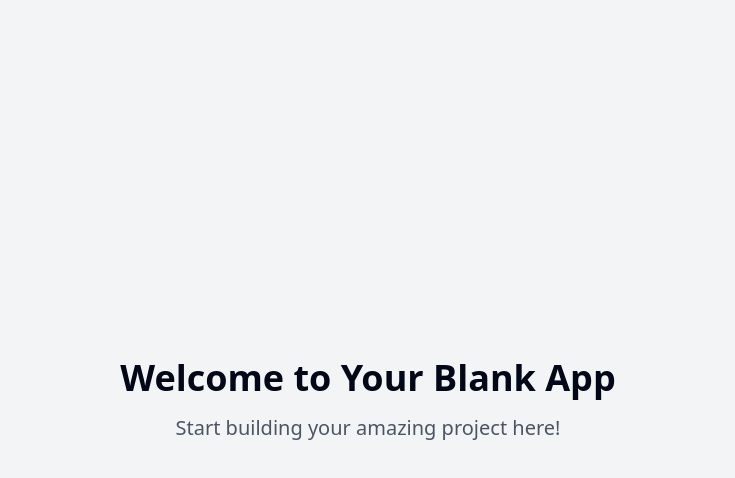
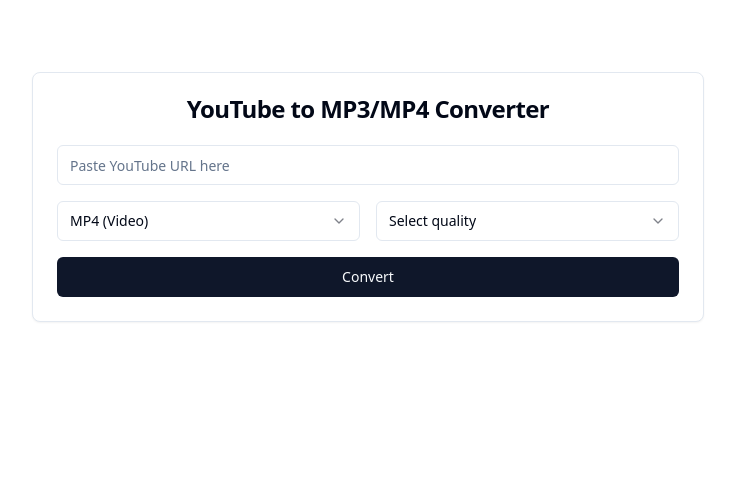
Before and after one commit to Victory-emmanuel/video-audio-forge, a React (Vite) app: page / in a window 1280 px wide. Shown: the top 478 px of the page, without its empty margins (272-1007 px from the left). Built offline with nearby package versions, Linux system fonts and the light colour scheme.

Commit message:
Build web app step by step

```diff
--- /dev/null
+++ b/src/components/YoutubeConverter.tsx
@@ -0,0 +1,84 @@
+
+import { useState } from 'react';
+import { Card, CardContent, CardHeader, CardTitle } from '@/components/ui/card';
+import { Input } from '@/components/ui/input';
+import { Button } from '@/components/ui/button';
+import { Select, SelectContent, SelectItem, SelectTrigger, SelectValue } from '@/components/ui/select';
+import { toast } from 'sonner';
+
+const YoutubeConverter = () => {
+  const [url, setUrl] = useState('');
+  const [format, setFormat] = useState('mp4');
+  const [quality, setQuality] = useState('');
+
+  const videoQualities = ['360p', '480p', '720p', '1080p'];
+  const audioQualities = ['128kbps', '192kbps', '256kbps', '320kbps'];
+
+  const handleSubmit = async (e: React.FormEvent) => {
+    e.preventDefault();
+    if (!url) {
+      toast.error('Please enter a YouTube URL');
+      return;
+    }
+    // We'll implement the conversion logic in the next step
+    toast.info('Converting... This feature will be implemented soon');
+  };
+
+  return (
+    <Card className="w-full max-w-2xl mx-auto mt-10">
+      <CardHeader>
+        <CardTitle className="text-center">YouTube to MP3/MP4 Converter</CardTitle>
+      </CardHeader>
+      <CardContent>
+        <form onSubmit={handleSubmit} className="space-y-4">
+          <div className="space-y-2">
+            <Input
+              type="url"
+              placeholder="Paste YouTube URL here"
+              value={url}
+              onChange={(e) => setUrl(e.target.value)}
+              className="w-full"
+            />
+          </div>
+
+          <div className="grid grid-cols-2 gap-4">
+            <Select value={format} onValueChange={setFormat}>
+              <SelectTrigger>
+                <SelectValue placeholder="Select format" />
+              </SelectTrigger>
+              <SelectContent>
+                <SelectItem value="mp4">MP4 (Video)</SelectItem>
+                <SelectItem value="mp3">MP3 (Audio)</SelectItem>
+              </SelectContent>
+            </Select>
+
+            <Select value={quality} onValueChange={setQuality}>
+              <SelectTrigger>
+                <SelectValue placeholder="Select quality" />
+              </SelectTrigger>
+              <SelectContent>
+                {format === 'mp4'
+                  ? videoQualities.map((q) => (
+                      <SelectItem key={q} value={q}>
+                        {q}
+                      </SelectItem>
+                    ))
+                  : audioQualities.map((q) => (
+                      <SelectItem key={q} value={q}>
+                        {q}
+                      </SelectItem>
+                    ))}
+              </SelectContent>
+            </Select>
+          </div>
+
+          <Button type="submit" className="w-full">
+            Convert
+          </Button>
+        </form>
+      </CardContent>
+    </Card>
+  );
+};
+
+export default YoutubeConverter;
--- a/src/pages/Index.tsx
+++ b/src/pages/Index.tsx
@@ -1,12 +1,10 @@
-// Update this page (the content is just a fallback if you fail to update the page)
+
+import YoutubeConverter from "@/components/YoutubeConverter";
 
 const Index = () => {
   return (
-    <div className="min-h-screen flex items-center justify-center bg-gray-100">
-      <div className="text-center">
-        <h1 className="text-4xl font-bold mb-4">Welcome to Your Blank App</h1>
-        <p className="text-xl text-gray-600">Start building your amazing project here!</p>
-      </div>
+    <div className="container mx-auto px-4 py-8">
+      <YoutubeConverter />
     </div>
   );
 };
```
